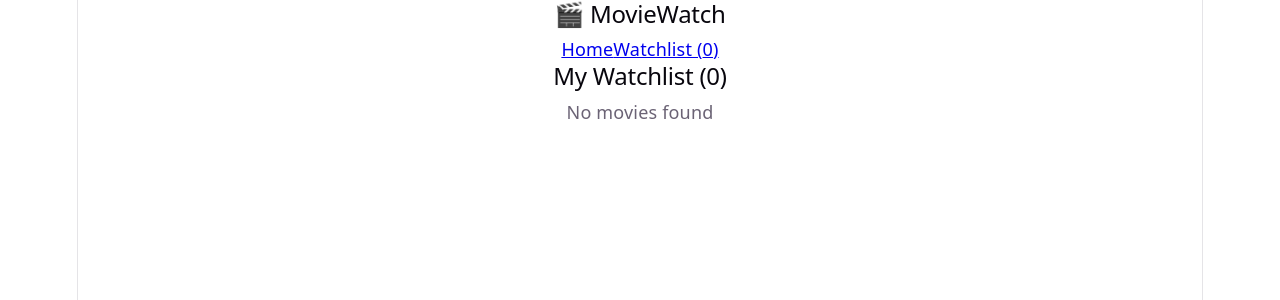
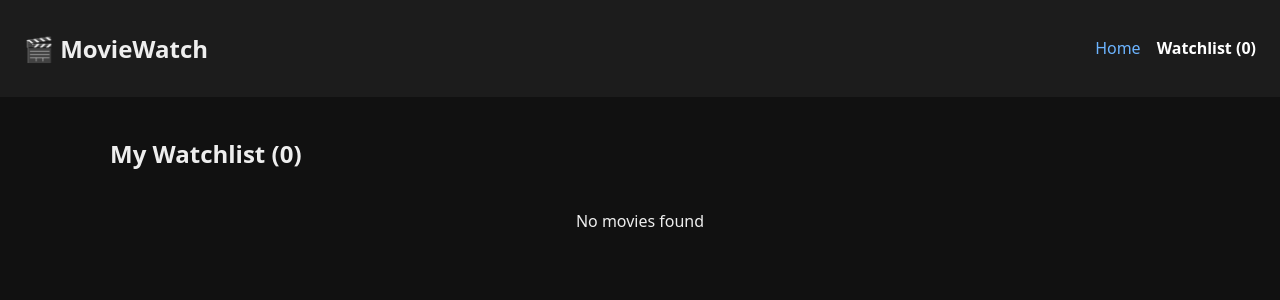
Before and after one commit to CoderHere07/Movie-Watchlist-App, a React (Vite) app: page /watchlist in a window 1280 px wide. Shown: the top 300 px of the page. Built offline with nearby package versions, Linux system fonts and the light colour scheme.

Commit message:
style: add basic styling

```diff
--- a/src/index.css
+++ b/src/index.css
@@ -1,111 +1,133 @@
-:root {
-  --text: #6b6375;
-  --text-h: #08060d;
-  --bg: #fff;
-  --border: #e5e4e7;
-  --code-bg: #f4f3ec;
-  --accent: #aa3bff;
-  --accent-bg: rgba(170, 59, 255, 0.1);
-  --accent-border: rgba(170, 59, 255, 0.5);
-  --social-bg: rgba(244, 243, 236, 0.5);
-  --shadow:
-    rgba(0, 0, 0, 0.1) 0 10px 15px -3px, rgba(0, 0, 0, 0.05) 0 4px 6px -2px;
-
-  --sans: system-ui, 'Segoe UI', Roboto, sans-serif;
-  --heading: system-ui, 'Segoe UI', Roboto, sans-serif;
-  --mono: ui-monospace, Consolas, monospace;
-
-  font: 18px/145% var(--sans);
-  letter-spacing: 0.18px;
-  color-scheme: light dark;
-  color: var(--text);
-  background: var(--bg);
-  font-synthesis: none;
-  text-rendering: optimizeLegibility;
-  -webkit-font-smoothing: antialiased;
-  -moz-osx-font-smoothing: grayscale;
-
-  @media (max-width: 1024px) {
-    font-size: 16px;
-  }
+* {
+  box-sizing: border-box;
+}
+body {
+  margin: 0;
+  font-family: system-ui, sans-serif;
+  background: #111;
+  color: #eee;
+}
+a {
+  color: #6cb4ff;
+  text-decoration: none;
 }
 
-@media (prefers-color-scheme: dark) {
-  :root {
-    --text: #9ca3af;
-    --text-h: #f3f4f6;
-    --bg: #16171d;
-    --border: #2e303a;
-    --code-bg: #1f2028;
-    --accent: #c084fc;
-    --accent-bg: rgba(192, 132, 252, 0.15);
-    --accent-border: rgba(192, 132, 252, 0.5);
-    --social-bg: rgba(47, 48, 58, 0.5);
-    --shadow:
-      rgba(0, 0, 0, 0.4) 0 10px 15px -3px, rgba(0, 0, 0, 0.25) 0 4px 6px -2px;
-  }
-
-  #social .button-icon {
-    filter: invert(1) brightness(2);
-  }
+.navbar {
+  display: flex;
+  justify-content: space-between;
+  align-items: center;
+  padding: 12px 24px;
+  background: #1c1c1c;
+  position: sticky;
+  top: 0;
+}
+.navbar .links {
+  display: flex;
+  gap: 16px;
+}
+.navbar a.active {
+  font-weight: bold;
+  color: #fff;
 }
 
-body {
-  margin: 0;
+.container {
+  max-width: 1100px;
+  margin: 0 auto;
+  padding: 20px;
 }
 
-#root {
-  width: 1126px;
-  max-width: 100%;
-  margin: 0 auto;
-  text-align: center;
-  border-inline: 1px solid var(--border);
-  min-height: 100svh;
+.search, .form input {
+  width: 100%;
+  padding: 10px;
+  border-radius: 6px;
+  border: 1px solid #333;
+  background: #1c1c1c;
+  color: #eee;
+}
+.search {
+  margin: 16px 0;
+}
+
+.form {
+  display: grid;
+  gap: 10px;
+  background: #1c1c1c;
+  padding: 16px;
+  border-radius: 8px;
+}
+.form > div {
   display: flex;
   flex-direction: column;
-  box-sizing: border-box;
+  gap: 4px;
 }
 
-h1,
-h2 {
-  font-family: var(--heading);
-  font-weight: 500;
-  color: var(--text-h);
+button {
+  padding: 8px 12px;
+  border: none;
+  border-radius: 6px;
+  background: #3b82f6;
+  color: #fff;
+  cursor: pointer;
+}
+button.danger {
+  background: #dc2626;
 }
 
-h1 {
-  font-size: 56px;
-  letter-spacing: -1.68px;
-  margin: 32px 0;
-  @media (max-width: 1024px) {
-    font-size: 36px;
-    margin: 20px 0;
-  }
+.grid {
+  display: grid;
+  grid-template-columns: repeat(auto-fill, minmax(190px, 1fr));
+  gap: 16px;
 }
-h2 {
-  font-size: 24px;
-  line-height: 118%;
-  letter-spacing: -0.24px;
-  margin: 0 0 8px;
-  @media (max-width: 1024px) {
-    font-size: 20px;
-  }
+.card {
+  background: #1c1c1c;
+  padding: 10px;
+  border-radius: 8px;
+  display: flex;
+  flex-direction: column;
+  gap: 6px;
 }
-p {
+.card img, .no-poster {
+  width: 100%;
+  height: 260px;
+  object-fit: cover;
+  border-radius: 6px;
+}
+.no-poster {
+  display: grid;
+  place-items: center;
+  background: #2a2a2a;
+  color: #888;
+}
+.card h3 {
+  margin: 4px 0 0;
+  font-size: 1rem;
+}
+.card p {
   margin: 0;
+  color: #aaa;
+}
+.card-actions {
+  display: flex;
+  justify-content: space-between;
+  align-items: center;
+  margin-top: auto;
 }
 
-code,
-.counter {
-  font-family: var(--mono);
-  display: inline-flex;
-  border-radius: 4px;
-  color: var(--text-h);
+.status, .empty {
+  text-align: center;
+  margin: 40px 0;
+}
+.error {
+  color: #f87171;
 }
 
-code {
-  font-size: 15px;
-  line-height: 135%;
-  padding: 4px 8px;
-  background: var(--code-bg);
+.details-body {
+  display: flex;
+  gap: 24px;
+  margin-top: 16px;
+  flex-wrap: wrap;
 }
+.details-body img {
+  max-width: 280px;
+  border-radius: 8px;
+}
```
